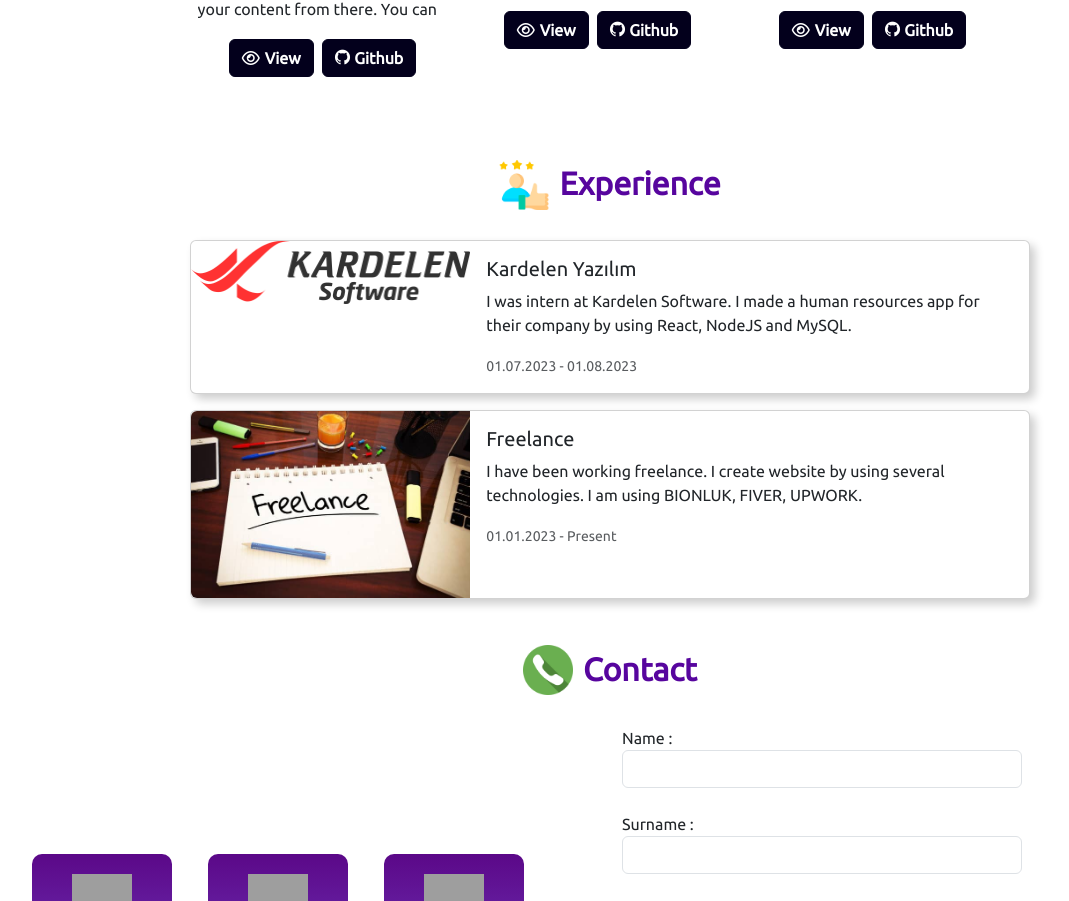
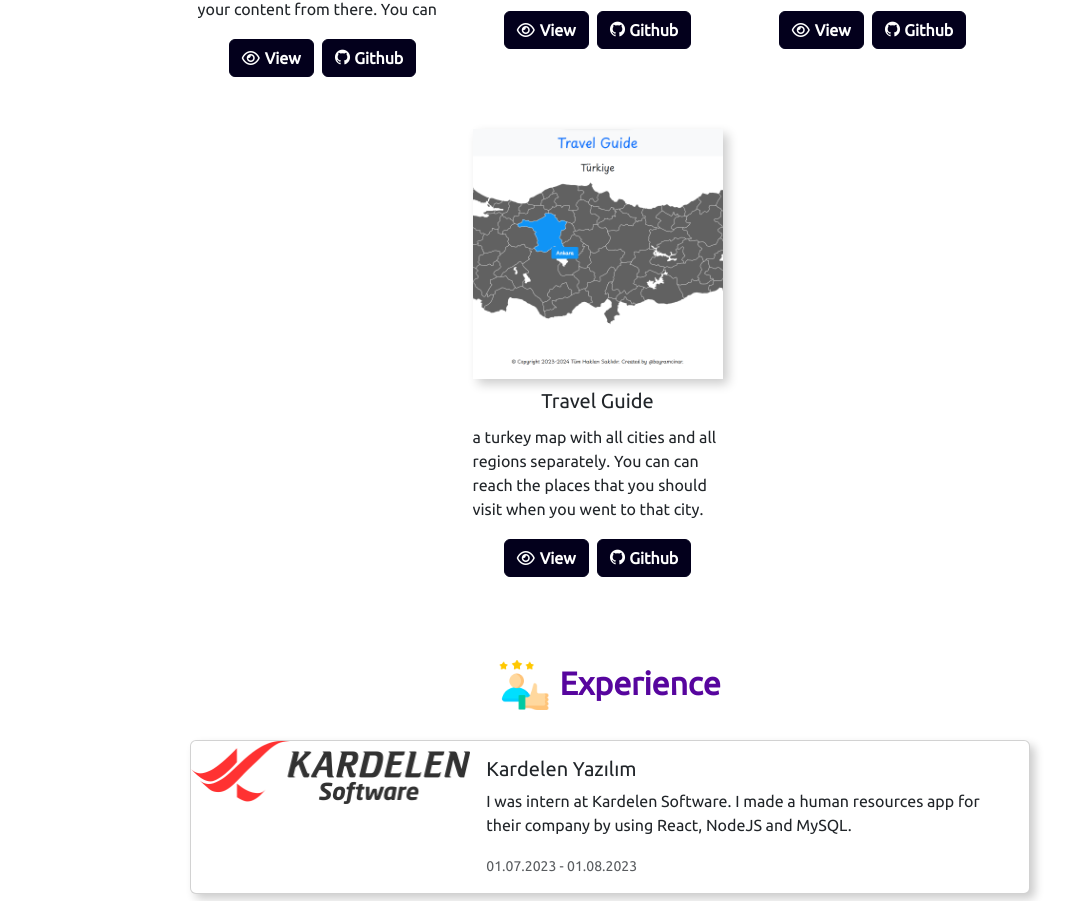
Before and after one commit to bayramcinar/portfolioWebsite, a React (Create React App) app: page / in a window 1280 px wide. Shown: the part 5198-6099 px from the top of the page, without its empty margins (30-1099 px from the left). Built offline with nearby package versions, Linux system fonts and the light colour scheme; grey boxes are pictures that could not be loaded.

Commit message:
projects.js

```diff
--- a/src/components/projects.js
+++ b/src/components/projects.js
@@ -15,6 +15,7 @@ import menu2 from "../img/menu2.jpeg";
 import todo from "../img/todo.png";
 import bilgis from "../img/bilgis.png";
 import angularMovie from "../img/angularMovieCard.png";
+import travel from "../img/travel.png";
 
 import info from "../img/project.png";
 
@@ -41,6 +42,7 @@ function Projects() {
         <ProjectBox img={todo} name={"ToDo App"} explain={"In this project, I made a TO-DO App. While making this I used HTML, CSS, and JavaScript. I learned how can I use Local Storage in JavaScript. There is an input area in the app. You can add your content from there. You can edit your contents. Also, you can delete them or mark them as you have done."} link={"https://bayramcinar.github.io/ToDoApp/"} github={"https://github.com/bayramcinar/ToDoApp"}/>
         <ProjectBox img={bilgis} name={"Bilgiş Harita"} explain={"In this project, I made a company website for Bilgiş Harita Mühendislik."} link={"https://bilgisharita.com.tr/"} github={"https://bilgisharita.com.tr/"}/>
         <ProjectBox img={angularMovie} name={"Movie Card"} explain={"In this project, I made a my first angular project. I made a movie card project."} link={"https://angular-movie-card.vercel.app/"} github={"https://github.com/bayramcinar/angularMovieCard"}/>
+        <ProjectBox img={travel} name={"Travel Guide"} explain={" In this project I made a traveller guide app by using react. There is a turkey map with all cities and all regions separately. You can can reach the places that you should visit when you went to that city. Their photos, names and also Google maps links."} link={"https://travelguide-16ye.onrender.com/"} github={"https://github.com/bayramcinar/travelGuide"}/>
       </div>
     </div>
   )
```
